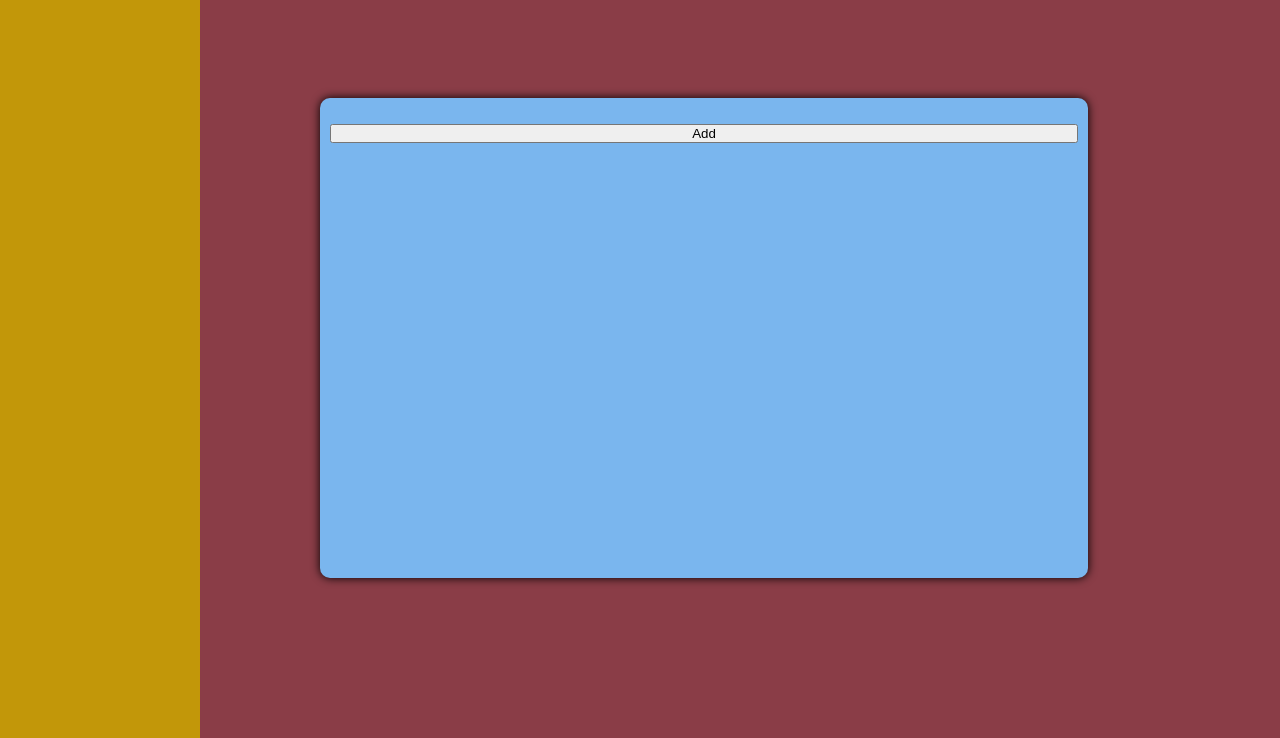
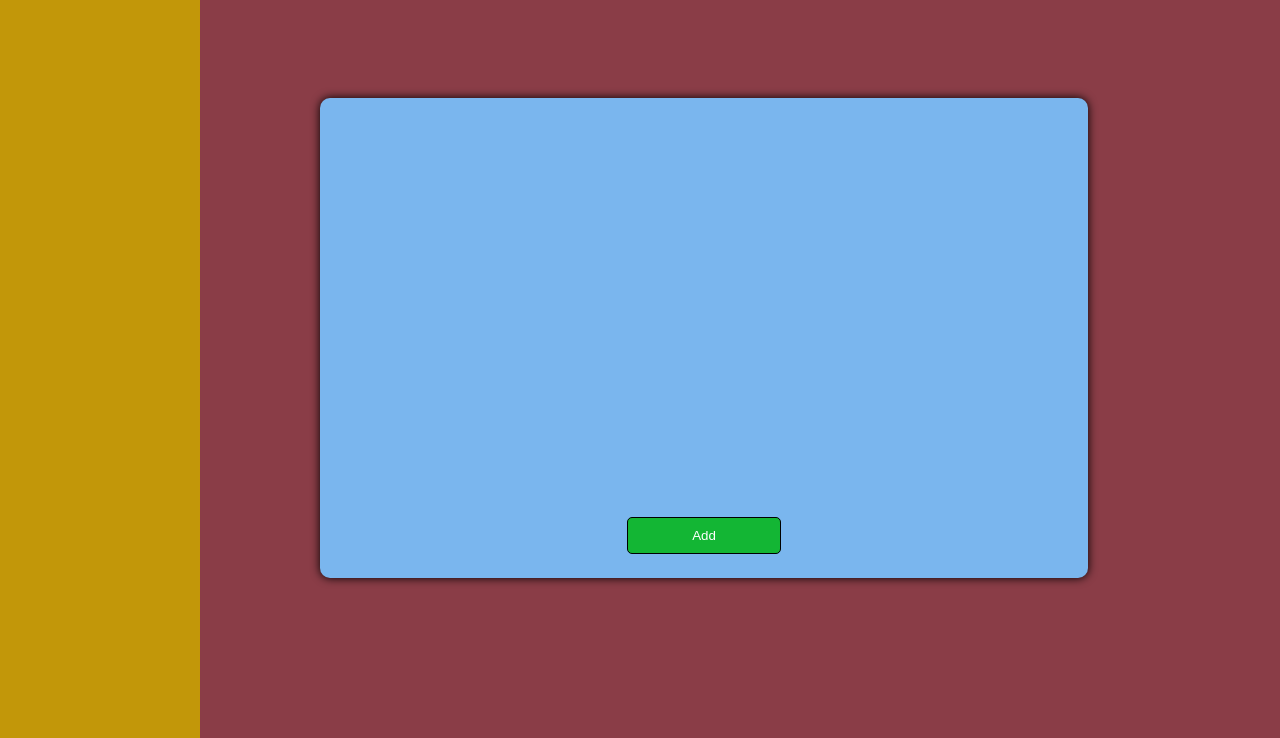
Before and after one commit to Eonflip/To-Do-List, a website built with webpack: page src/index.html in a window 1280 px wide. Shown: the part 62-800 px from the top of the page. Built offline with nearby package versions, Linux system fonts and the light colour scheme.

Commit message:
Updated to remove header and include add button on tasklist

```diff
--- a/src/styles.css
+++ b/src/styles.css
@@ -16,6 +16,7 @@ body {
     min-height: 100vh;
 }
 
+/*
 .header {
     background-color: rgb(9, 151, 194);
     text-align: center;
@@ -26,6 +27,8 @@ body {
     width: 100%;
     grid-area: header;
 }
+*/
+
 
 .sidebar {
     background-color: rgb(194, 151, 9);
@@ -91,3 +94,17 @@ body {
     transform: translate(-50%, -50%);
     width: 80%;
 }
+
+.add-task-button {
+    background-color: rgb(19, 182, 52);
+    color: white;
+    border: none;
+    padding: 10px;
+    border-radius: 5px;
+    position: fixed;
+    bottom: 5%;
+    left: 40%;
+    width: 20%;
+    border: 1px solid black;
+
+}
```
